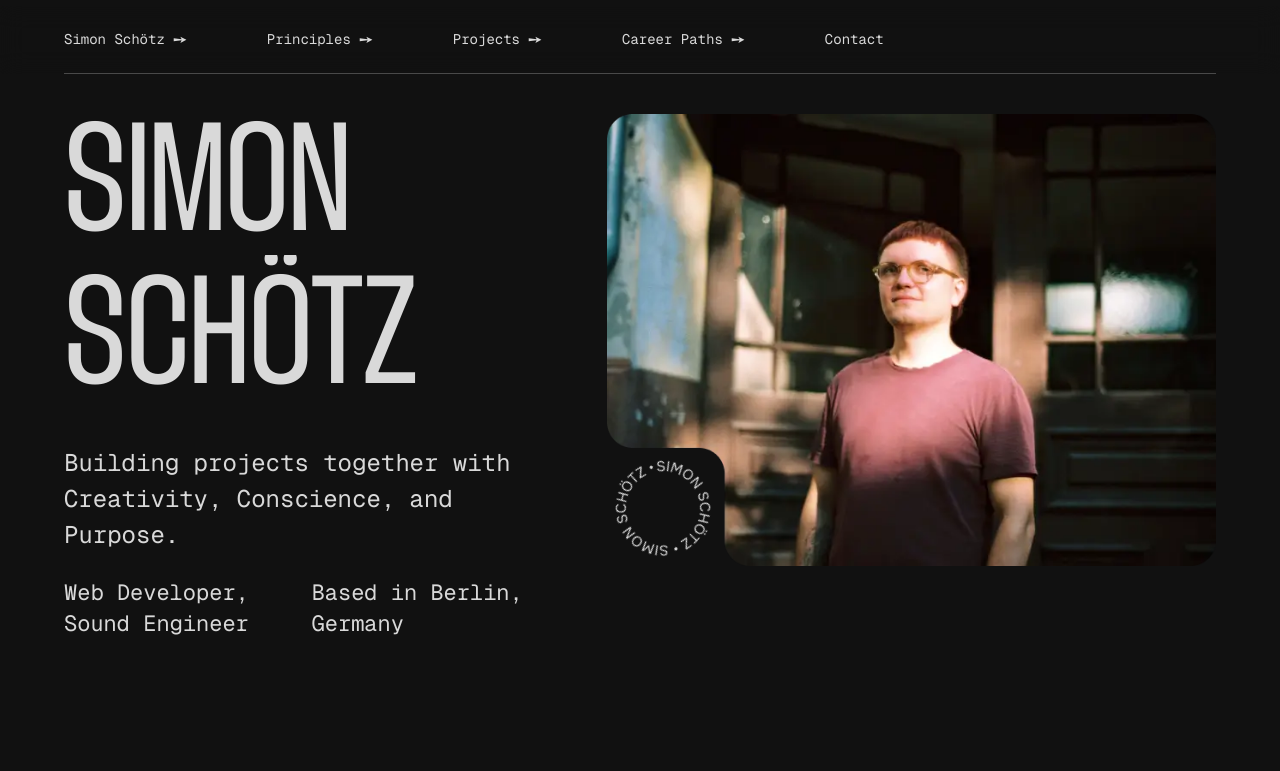
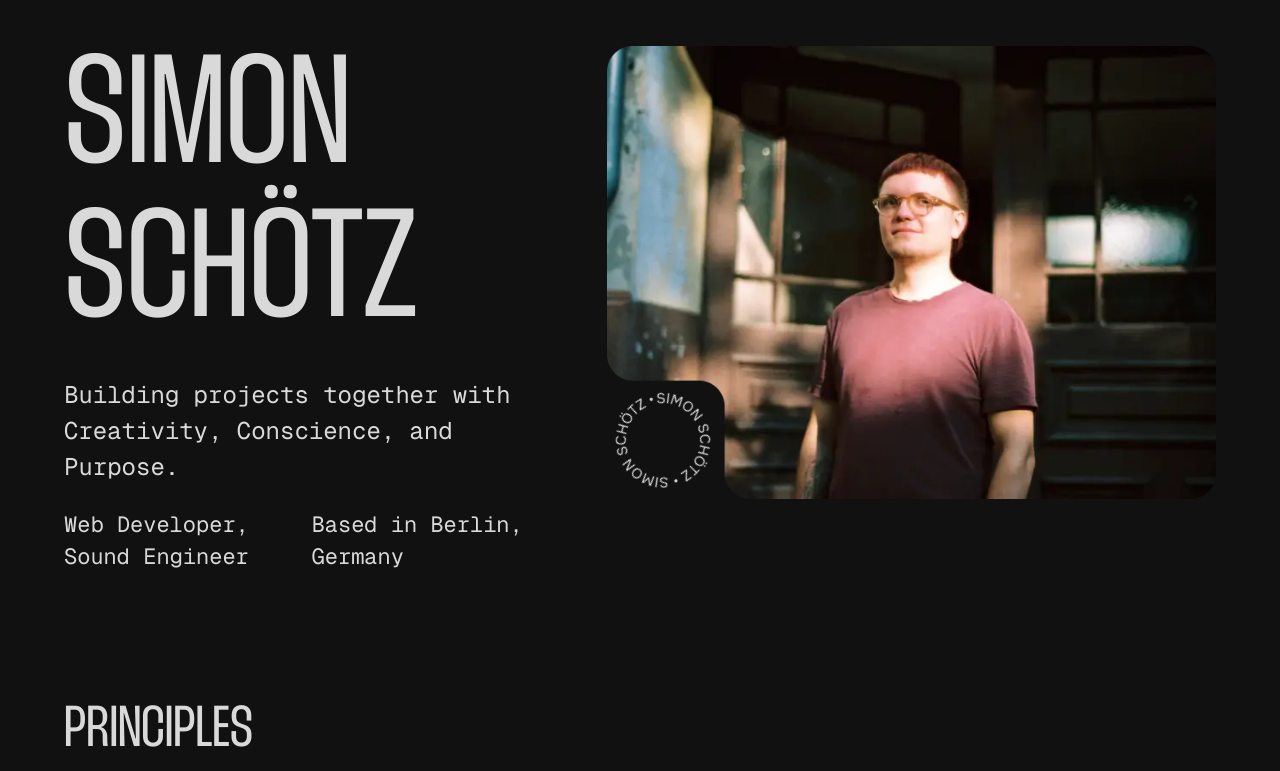
Before and after one commit to SimonSchoetz/simon-schoetz-website-2025, a Next.js app: page / in a window 1280 px wide. Shown: the top 771 px of the page. Built offline with nearby package versions, Linux system fonts and the light colour scheme.

Commit message:
adjustments based ond codeRabbit

```diff
--- a/app/_components/ContactSection.tsx
+++ b/app/_components/ContactSection.tsx
@@ -30,7 +30,7 @@ export const ContactSection = () => {
     <Section
       id='contact'
       className='py-20 border-t border-fg-4 section-padding flex justify-between items-center
-        max-md:flex-col max-md:content-center
+        max-md:flex-col max-md:container-center
         lg:py-32'
     >
       <div className='mb-6 md:mb-0 md:flex-1'>
@@ -64,7 +64,7 @@ export const ContactSection = () => {
           >
             <Chip
               label={chip.label}
-              className='w-full bg-transparent transition-colors hover:bg-bg-2 content-center
+              className='w-full bg-transparent transition-colors hover:bg-bg-2 container-center
                 md:w-fit md:py-4 md:px-8
                 lg:py-4 lg:px-8'
             />
--- a/app/_components/Header.tsx
+++ b/app/_components/Header.tsx
@@ -31,7 +31,7 @@ const NavItems: NavItem[] = [
 export const Header = () => {
   return (
     <header className='w-full sticky top-0 z-10 mb-10'>
-      <Navigation navItems={NavItems} />
+      {/* <Navigation navItems={NavItems} /> */}
     </header>
   );
 };
--- a/app/_components/HeroSection.tsx
+++ b/app/_components/HeroSection.tsx
@@ -34,12 +34,12 @@ export const HeroSection: FCProps<HtmlProps<'section'>> = ({ ...props }) => {
       <div
         className='flex flex-col gap-6
           md:grid md:grid-cols-2
-          lg:flex fl-col flex-4
+          lg:flex lg:flex-4
      '
       >
         <H1 text='Simon Schötz' />
 
-        <div className='flex flex-col content-center gap-6'>
+        <div className='flex flex-col container-center gap-6'>
           <p
             className='font-mono text-fs-base
               md:text-[clamp(1.25rem,2vw,1.5rem)]'
@@ -51,9 +51,9 @@ export const HeroSection: FCProps<HtmlProps<'section'>> = ({ ...props }) => {
             className='grid grid-cols-2 w-full gap-2 font-mono whitespace-break-spaces text-sm
               md:text-[clamp(1rem,2vw,1.375rem)]'
           >
-            <p className=''>Web Developer,{'\n'}Sound Engineer</p>
+            <p>Web Developer,{'\n'}Sound Engineer</p>
 
-            <p className=''>Based in Berlin,{'\n'}Germany</p>
+            <p>Based in Berlin,{'\n'}Germany</p>
           </div>
         </div>
       </div>
--- a/app/_components/Navigation.tsx
+++ b/app/_components/Navigation.tsx
@@ -62,7 +62,7 @@ export const Navigation: FCProps<Props> = ({
           <li key={id}>
             <Button
               config='container'
-              className={`flex content-center gap-2 ${
+              className={`flex container-center gap-2 ${
                 activeSection === id
                   ? 'hover:cursor-default'
                   : 'hover:underline'
--- a/app/_components/PrinciplesSection.tsx
+++ b/app/_components/PrinciplesSection.tsx
@@ -2,7 +2,7 @@ import { Section, H2, FlipCard } from '@/components';
 import { FCProps, HtmlProps } from '@/types';
 
 export const PrinciplesSection: FCProps<HtmlProps<'section'>> = ({
-  className,
+  className = '',
   ...props
 }) => {
   return (
--- a/app/_components/ProjectsSection.tsx
+++ b/app/_components/ProjectsSection.tsx
@@ -5,7 +5,7 @@ type Props = object;
 
 export const ProjectsSection: FCProps<Props> = ({ ...props }) => {
   return (
-    <Section {...props} id='projects' className='section-padding'>
+    <Section id='projects' className='section-padding' {...props}>
       <H2 text='Projects' className='mb-4' />
       <ExpandableCard
         title='Femlives'
--- a/app/globals.css
+++ b/app/globals.css
@@ -64,13 +64,9 @@ html {
 }
 /* utility classes */
 
-/*
-  tablet = 'md'; 768px
-  desktop = 'lg'; 1024px
-  desktopBig = 'xl'; 1280px
-*/
+/* Breakpoints — md: 768 px | lg: 1024 px | xl: 1280 px */
 @layer utilities {
-  .content-center {
+  .container-center {
     @apply flex items-center justify-center;
   }
   .section-padding {
--- a/app/layout.tsx
+++ b/app/layout.tsx
@@ -18,7 +18,7 @@ export default function RootLayout({
   return (
     <html lang='en' className='flex justify-center'>
       <body
-        className={`${geistSans.variable} ${geistMono.variable} ${thunderFont.variable} pt-1.5 antialiased content-center flex-col w-full max-w-[1440px]`}
+        className={`${geistSans.variable} ${geistMono.variable} ${thunderFont.variable} pt-1.5 antialiased container-center flex-col w-full max-w-[1440px]`}
       >
         <Header />
         {children}
--- a/components/Button.tsx
+++ b/components/Button.tsx
@@ -94,7 +94,7 @@ const DefaultButton: FCProps<DefaultButtonProps> = ({
   return (
     <button
       aria-label={props['aria-label'] ?? label}
-      className={`content-center uppercase gap-2 py-4 px-8 bg-fg text-bg text-sm font-bold rounded-2xl leading-0 ${className}`}
+      className={`container-center uppercase gap-2 py-4 px-8 bg-fg text-bg text-sm font-bold rounded-2xl leading-0 ${className}`}
       {...props}
     >
       {label}
@@ -138,7 +138,7 @@ const HeaderButton: FCProps<HeaderButtonProps> = ({
       className={`flex justify-between items-center bg-fg text-bg ${className}`}
       {...props}
     >
-      <div className='flex flex-col items-start md:flex-row md:content-center md:items-center md:gap-8'>
+      <div className='flex flex-col items-start md:flex-row md:container-center md:items-center md:gap-8'>
         <H3 className='uppercase text-3xl font-medium' text={label} />
 
         {subLabel && <span className='text-base'>{subLabel}</span>}
--- a/components/Chip.tsx
+++ b/components/Chip.tsx
@@ -4,7 +4,7 @@ type Props = HtmlProps<'div'> & {
   label: string;
 };
 
-export const Chip: FCProps<Props> = ({ label, className, ...props }) => {
+export const Chip: FCProps<Props> = ({ label, className = '', ...props }) => {
   return (
     <div
       {...props}
--- a/components/FlipCard.tsx
+++ b/components/FlipCard.tsx
@@ -38,7 +38,7 @@ export const FlipCard: FCProps<Props> = ({
       <div
         className={`${sharedStyles} ${boxStyle} ${
           isFlipped ? '[transform:rotate3d(1,-1,0,-180deg)]' : ''
-        } absolute content-center`}
+        } absolute container-center`}
       >
         <p className='text-5xl font-thunder font-light'>{cover}</p>
         <Icon
```
